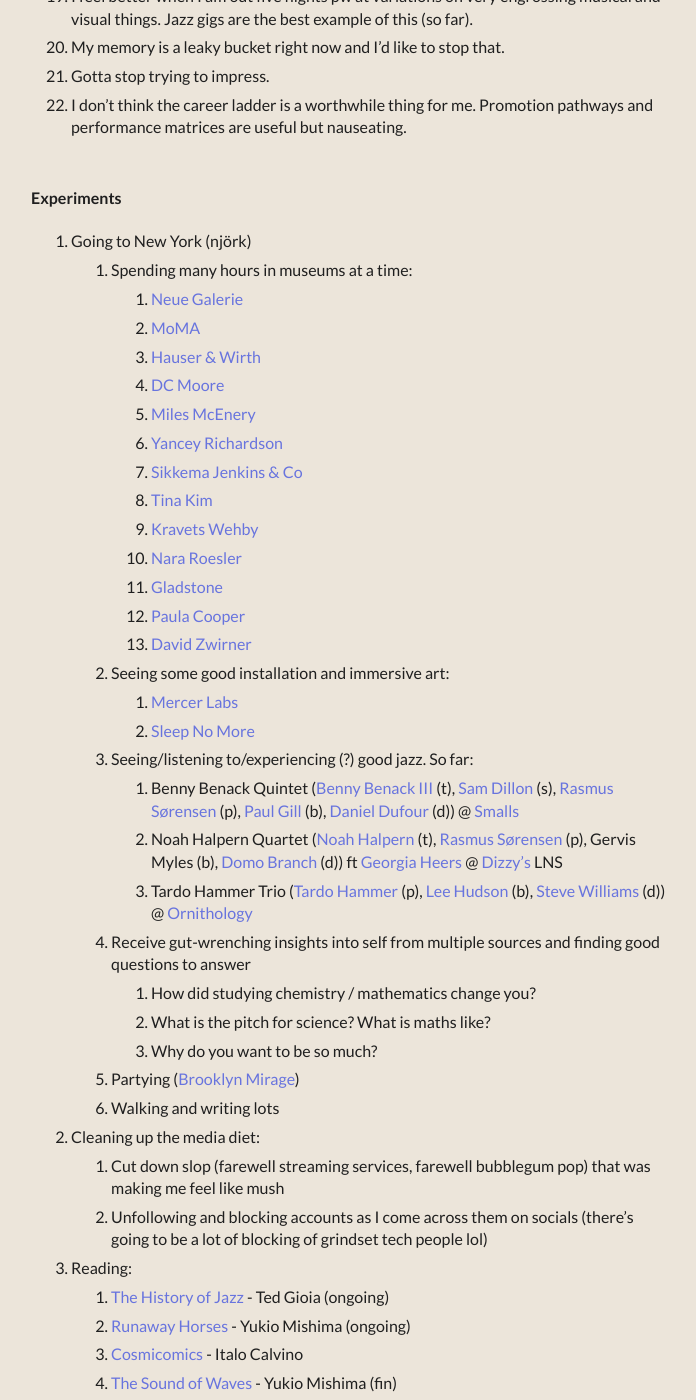
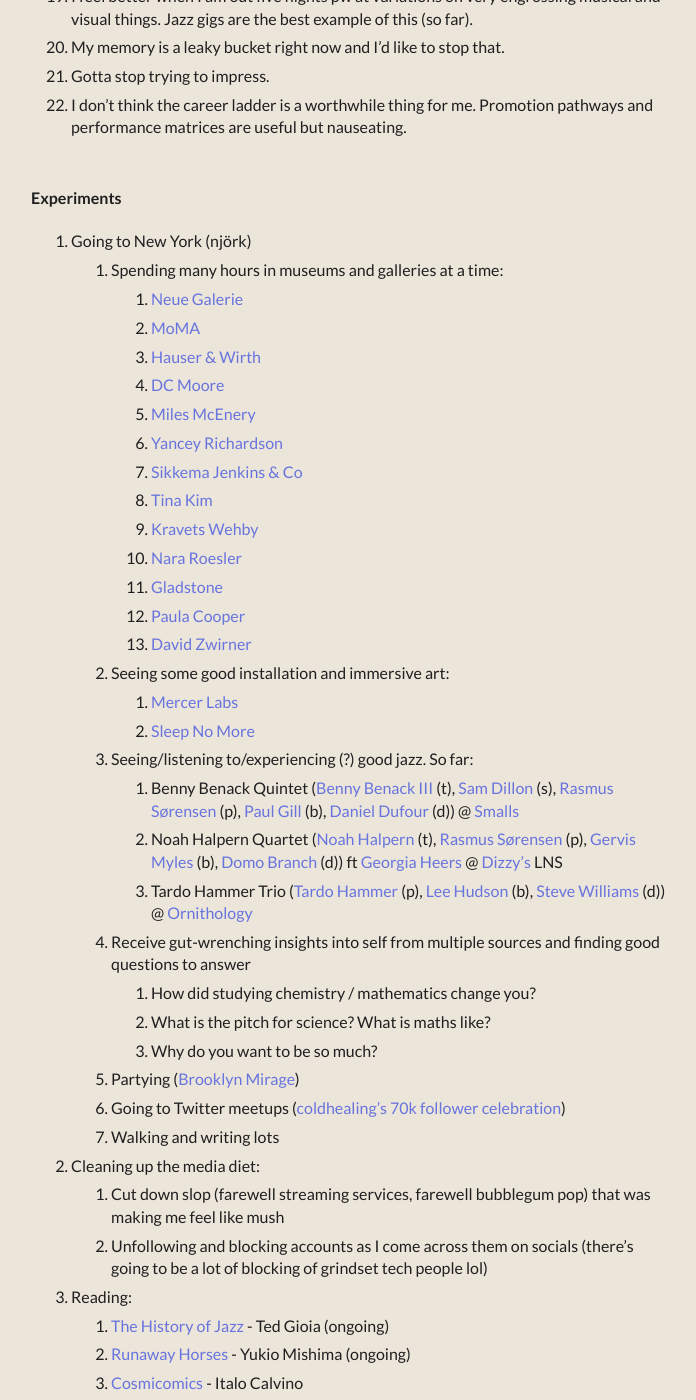
Before and after one commit to clarebirch/clarebirch.github.io, a Jekyll site: the page built from quarter-life-crisis.md, in a window 1280 px wide and 1400 px high, scrolled down 1144 px. Shown: the whole window, without its empty margins (289-985 px from the left). Built offline with Jekyll 4.4.1, drawn with Linux system fonts in a browser that asks for light colours; some web fonts are replaced.

Commit message:
msg added again to the thing

```diff
--- a/quarter-life-crisis.md
+++ b/quarter-life-crisis.md
@@ -7,7 +7,6 @@
 Last updated: 17 September 2024
 
 This is a living (ie. incomplete, being edited, updated) list of reflections, lessons, advice, and experiments through my quarter-life crisis.
-
 #### Reflections
 1. I have strayed quite far from myself and my values over the past few years. I think this opinion will swing back somewhat---bit reactive---but there is truth to it, and it has taken a toll.
 2. I have broadened my horizons and "grown up", but I'm also not sure I've felt a real emotion in ~four years.
@@ -34,7 +33,7 @@
 
 #### Experiments
 1. Going to New York (njörk)
-	1. Spending many hours in museums at a time:
+	1. Spending many hours in museums and galleries at a time:
 		1. [Neue Galerie](https://www.neuegalerie.org/)
 		2. [MoMA](https://www.moma.org/)
 		3. [Hauser & Wirth](https://www.hauserwirth.com/)
@@ -53,14 +52,15 @@
 		2. [Sleep No More](https://mckittrickhotel.com/events/sleep-no-more/)
 	3. Seeing/listening to/experiencing (?) good jazz. So far:
 		1. Benny Benack Quintet ([Benny Benack III](https://www.bennybenackjazz.com/) (t), [Sam Dillon](http://www.samdillonmusic.com/) (s), [Rasmus Sørensen](https://www.rasmussorensen.com/) (p), [Paul Gill](https://www.allaboutjazz.com/musicians/paul-gill/) (b), [Daniel Dufour](https://www.danieldufour.com/) (d)) @ [Smalls](https://www.smallslive.com/)
-		2. Noah Halpern Quartet ([Noah Halpern](https://www.noahhalpernmusic.com/) (t), [Rasmus Sørensen](https://www.rasmussorensen.com/) (p), Gervis Myles (b), [Domo Branch](https://www.domobranch.com/) (d)) ft [Georgia Heers](https://www.instagram.com/georgiaheers/reels/?__d=1) @ [Dizzy's](https://jazz.org/dizzys/) LNS
+		2. Noah Halpern Quartet ([Noah Halpern](https://www.noahhalpernmusic.com/) (t), [Rasmus Sørensen](https://www.rasmussorensen.com/) (p), [Gervis Myles](https://www.instagram.com/moneysignlavemoneysignlut) (b), [Domo Branch](https://www.domobranch.com/) (d)) ft [Georgia Heers](https://www.instagram.com/georgiaheers/reels/?__d=1) @ [Dizzy's](https://jazz.org/dizzys/) LNS
 		3. Tardo Hammer Trio ([Tardo Hammer](https://tardohammer.com/) (p), [Lee Hudson](https://www.smallslive.com/artists/135-lee-hudson/) (b), [Steve Williams](https://www.allaboutjazz.com/musicians/steve-williams/) (d)) @ [Ornithology](https://www.ornithologyjazzclub.com/)
 	4. Receive gut-wrenching insights into self from multiple sources and finding good questions to answer
 		1. How did studying chemistry / mathematics change you?
 		2. What is the pitch for science? What is maths like?
 		3. Why do you want to be so much?
 	5. Partying ([Brooklyn Mirage](https://www.avant-gardner.com/the-brooklyn-mirage))
-	6. Walking and writing lots
+	6. Going to Twitter meetups ([coldhealing's 70k follower celebration](https://x.com/clarejtbirch/status/1832857612762689858))
+	7. Walking and writing lots
 2. Cleaning up the media diet:
 	1. Cut down slop (farewell streaming services, farewell bubblegum pop) that was making me feel like mush
 	2. Unfollowing and blocking accounts as I come across them on socials (there's going to be a lot of blocking of grindset tech people lol)
```
